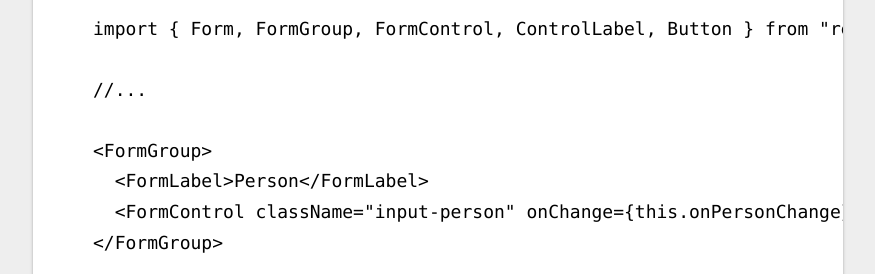
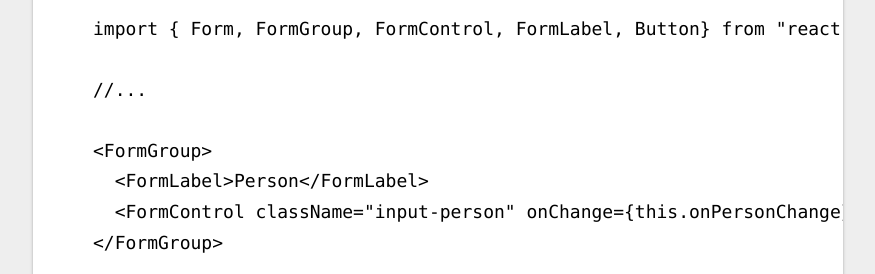
Before and after one commit to jobyjoseph/Documentation, a Gatsby site: page /blog/react-bootstrap-controllabel-warning in a window 1280 px wide. Shown: the part 950-1224 px from the top of the page, without its empty margins (202-1077 px from the left). Built offline with nearby package versions, Linux system fonts and the light colour scheme; Gatsby itself is replaced by a stand-in of ours; code samples lack their colours; a web font is replaced by a local one.

Commit message:
corrected mistake in blog post

````diff
--- a/src/pages/blog/react-bootstrap-controllabel-warning.mdx
+++ b/src/pages/blog/react-bootstrap-controllabel-warning.mdx
@@ -29,7 +29,7 @@ Warning: React.createElement: type is invalid -- expected a string (for built-in
 `ControlLabel` was in older versions of `react-bootstrap`. Instead of `ControlLabel`, we can import `FormLabel` and use it to solve the issue.
 
 ```javascript
-import { Form, FormGroup, FormControl, ControlLabel, Button } from "react-bootstrap";
+import { Form, FormGroup, FormControl, FormLabel, Button} from "react-bootstrap";
 
 //...
 
````
